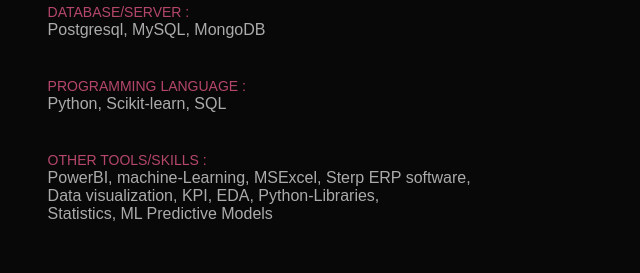
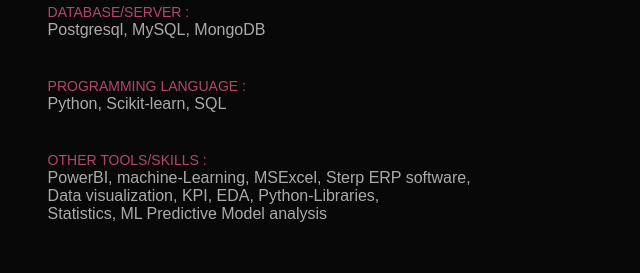
Before and after one commit to SarangGami/MyPortfolio.com, a plain HTML site: page index.html in a window 1280 px wide. Shown: the part 1181-1454 px from the top of the page, 490-1130 px from the left. Drawn offline with Linux system fonts and the light colour scheme.

Commit message:
Update index.html

```diff
--- a/index.html
+++ b/index.html
@@ -52,7 +52,7 @@
                     <ul>
                         <li><span>DATABASE/SERVER :</span><BR>Postgresql, MySQL, MongoDB</li><BR>
                         <li><span>PROGRAMMING LANGUAGE :</span><BR>Python, Scikit-learn, SQL</li><BR>
-                        <li><span>OTHER TOOLS/SKILLS :</span><BR>PowerBI, machine-Learning, MSExcel, Sterp ERP software,<BR>Data visualization, KPI, EDA, Python-Libraries,<BR>Statistics, ML Predictive Models</li>
+                        <li><span>OTHER TOOLS/SKILLS :</span><BR>PowerBI, machine-Learning, MSExcel, Sterp ERP software,<BR>Data visualization, KPI, EDA, Python-Libraries,<BR>Statistics, ML Predictive Model analysis</li>
                     </ul>
                 </div>
                 <div class="tab-contents" id="experience">
```
